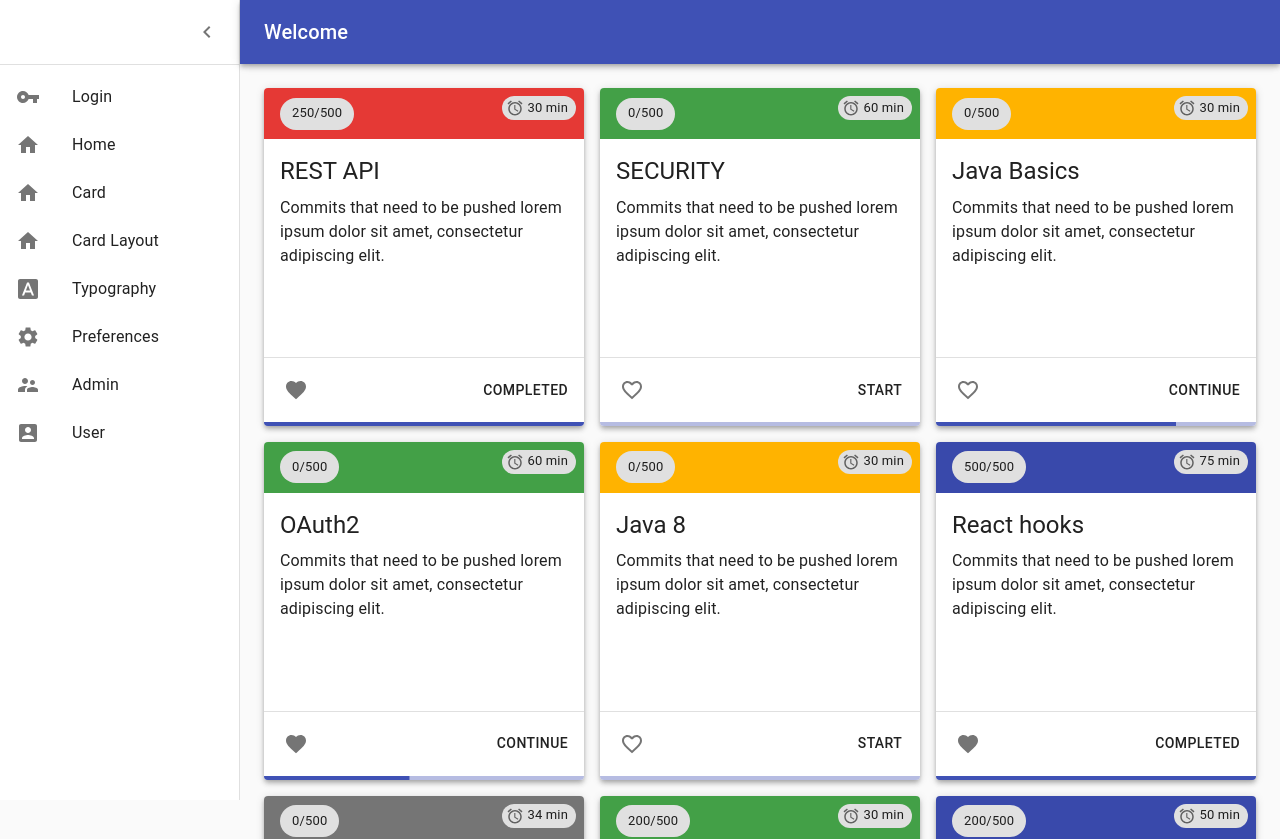
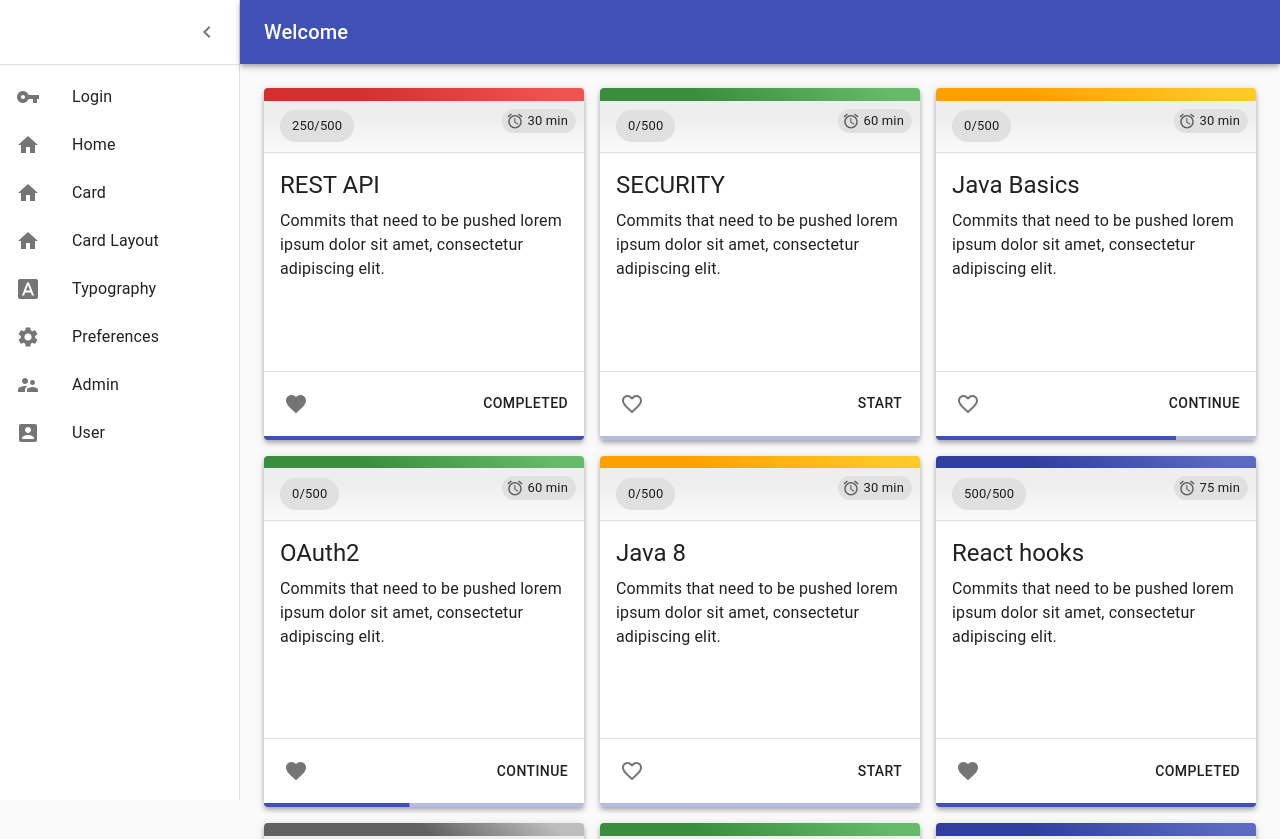
Before and after one commit to t-janicki/react-panel-components, a React (Create React App) app: page /card-layout in a window 1280 px wide. Shown: the top 839 px of the page. Built offline with nearby package versions, Linux system fonts and the light colour scheme.

Commit message:
card more styles

```diff
--- a/src/app/shared/components/card/course.card.component.tsx
+++ b/src/app/shared/components/card/course.card.component.tsx
@@ -60,18 +60,33 @@ const CourseCardComponent: React.FC<Props> = ({course}) => {
 		}
 	};
 
-	const cardHeaderBackground = () => {
+	// const cardHeaderBackground = () => {
+	// 	switch (category) {
+	// 		case 'WEB':
+	// 			return red[600];
+	// 		case 'REACT':
+	// 			return indigo[600];
+	// 		case 'SPRING':
+	// 			return green[600];
+	// 		case 'JAVA':
+	// 			return amber[600];
+	// 		default:
+	// 			return grey[600];
+	// 	}
+	// };
+
+	const cardHeaderBackground = (): string => {
 		switch (category) {
 			case 'WEB':
-				return red[600];
+				return 'linear-gradient(40deg, #d32f2f 30%, #ef5350 90%)';
 			case 'REACT':
-				return indigo[600];
+				return 'linear-gradient(40deg, #303f9f 30%, #5c6bc0 90%)';
 			case 'SPRING':
-				return green[600];
+				return 'linear-gradient(40deg, #388e3c 30%, #66bb6a 90%)';
 			case 'JAVA':
-				return amber[600];
+				return 'linear-gradient(40deg, #ffa000 30%, #ffca28 90%)';
 			default:
-				return grey[600];
+				return 'linear-gradient(40deg, #616161 50%, #bdbdbd 90%)';
 		}
 	};
 
@@ -82,6 +97,10 @@ const CourseCardComponent: React.FC<Props> = ({course}) => {
 	return <>
 		<div>
 			<Card raised elevation={4} className={classes.root}>
+				<div style={{
+					background: cardHeaderBackground(),
+					height: '1vw',
+				}}/>
 				<CardHeader
 					avatar={
 						<Chip
@@ -90,9 +109,8 @@ const CourseCardComponent: React.FC<Props> = ({course}) => {
 						/>
 					}
 					style={{
-						background: cardHeaderBackground(),
+						background: 'linear-gradient(180deg, #eeeeee 30%, #fafafa 100%)',
 						height: '4vw',
-						color: theme.palette.getContrastText(cardHeaderBackground())
 					}}
 					action={
 						<Chip
@@ -102,6 +120,7 @@ const CourseCardComponent: React.FC<Props> = ({course}) => {
 						/>
 					}
 				/>
+				<Divider/>
 				<CardContent style={{height: '17vw'}}>
 					<Typography gutterBottom variant="h5" component="h2">
 						{subTitle}
--- a/src/app/shared/components/card/course.card.layout.tsx
+++ b/src/app/shared/components/card/course.card.layout.tsx
@@ -30,7 +30,7 @@ const CourseCardLayout: React.FC = () => {
 				alignItems="flex-start"
 			>
 				{courses.map(course => (
-					<Grid item xs={12} sm={12} md={4} key={course.id}>
+					<Grid item xs={4} sm={4} md={4} key={course.id}>
 						<CourseCardComponent course={course}/>
 					</Grid>
 				))}
```
